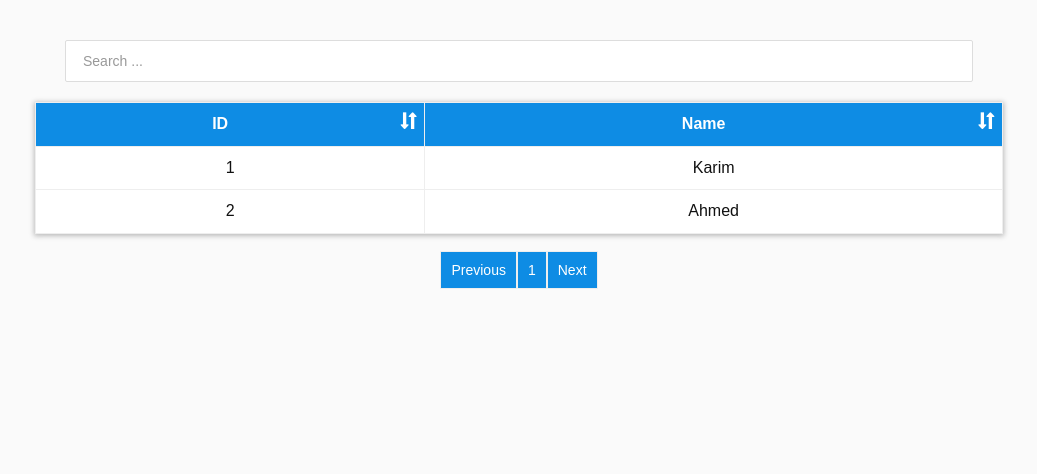
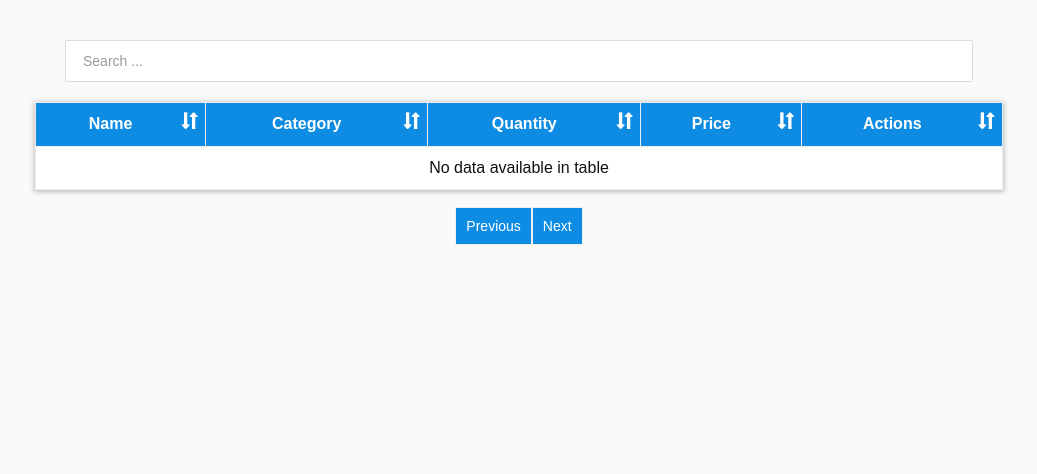
Before and after one commit to karimkhamiss/botme, a Symfony app: template symfony/templates/pages/products.html.twig in a window 1280 px wide. Shown: the part 129-603 px from the top of the page, without its empty margins (121-1158 px from the left). Run offline with Twig, Linux system fonts and the light colour scheme; the template is opened without the code that fills it, so the values that code supplies are empty; some libraries are stand-ins or nearby versions.

Commit message:
add , delete product exept photo

```diff
--- /dev/null
+++ b/symfony/public/ajax/products.js
@@ -0,0 +1,82 @@
+$(function () {
+    $('#add-product').submit(function (e) {
+        alert("submitted")
+        var button = $('#add-product button[type="submit"]');
+        button_waiting(button);
+        e.preventDefault();
+        $.ajax({
+            url : '/products/add',
+            type: 'POST',
+            data: $('#add-product').serialize(),
+            success: function (data) {
+                 alert(data);
+                $("#add-product label.alert").fadeOut();
+                button_done(button);
+                if(data == 1)
+                {
+                    PrintOnSelector('#add-product>div.alert', "Added Successfully");
+                    $("#add-product>div.alert").removeClass("alert-danger").addClass("alert-success").fadeIn(function () {
+                        $(this).delay(1000).fadeOut(function () {
+                            location.reload();
+                        });
+                    });
+                }
+                else {
+                    PrintOnSelector('#add-product>div.alert', "Unexpected Error Come , Please Try Again");
+                    $("#add-product>div.alert").removeClass("alert-success").addClass("alert-danger").fadeIn(function () {
+                        $(this).delay(1000).fadeOut(function () {
+                            location.reload();
+                        });
+                    });
+                }
+            },
+            error:function(data){
+                tellme(data);
+                reload(data);
+            }
+        });
+    });
+    $(".delete-product").click(function(){
+        var ProductID = $(this).attr("data-id");
+        alert(ProductID);
+        $("#delete-product input[name='id']").val(ProductID);
+    })
+    $("#delete-product").submit(function(e){
+        var button = $('#delete-product button');
+        button_waiting(button);
+        e.preventDefault();
+        $.ajax({
+            url:"/products/delete",
+            type:"POST",
+            data:$("#delete-product").serialize(),
+            success:function(data){
+                // alert(data);
+                button_done(button);
+                $("#delete-product label.alert").fadeOut();
+                if(data == 1)
+                {
+                    PrintOnSelector('#delete-product>div.alert', "Deleted Successfully");
+                    $("#delete-product>div.alert").removeClass("alert-danger").addClass("alert-success").fadeIn(function () {
+                        $(this).delay(1000).fadeOut(function () {
+                            location.reload();
+                        });
+                    });
+                }
+                else {
+                    PrintOnSelector('#delete-product>div.alert', "Unexpected Error Come , Please Try Again");
+                    $("#delete-product>div.alert").removeClass("alert-success").addClass("alert-danger").fadeIn(function () {
+                        $(this).delay(1000).fadeOut(function () {
+                            location.reload();
+                        });
+                    });
+                }
+
+
+            },
+            error:function(data){
+                reload(data);
+            }
+        });
+    })
+
+});
--- a/symfony/templates/includes/forms/products/add.html.twig
+++ b/symfony/templates/includes/forms/products/add.html.twig
@@ -20,6 +20,9 @@
             <div class="col-xs-12">
                 <select name="category_id">
                     <option selected disabled value="">Category</option>
+                    {% for category in categories %}
+                        <option value="{{ category.id }}">{{ category.name }}</option>
+                    {% endfor %}
                 </select>
                 <label id="product-quantity"></label>
             </div>
--- a/symfony/templates/pages/products.html.twig
+++ b/symfony/templates/pages/products.html.twig
@@ -18,27 +18,25 @@
         <table id="List-table" class="list-view text-center">
             <thead> <!-- main row -->
             <tr>
-                <th>ID</th>
                 <th>Name</th>
+                <th>Category</th>
+                <th>Quantity</th>
+                <th>Price</th>
+                <th>Actions</th>
             </tr>
             </thead> <!-- main row -->
             <tbody>
-            <tr>
-                <td>
-                    1
-                </td>
-                <td>
-                    Karim
-                </td>
-            </tr>
-            <tr>
-                <td>
-                    2
-                </td>
-                <td>
-                    Ahmed
-                </td>
-            </tr>
+            {% for product in products %}
+                <tr>
+                    <td>{{ product.name }}</td>
+                    <td>{{ (product.category.name) }}</td>
+                    <td>{{ (product.quantity) }}</td>
+                    <td>{{ (product.price) }}</td>
+                    <td>
+                        <i class="fa fa-times white delete-product" data-id="{{ product.id }}" data-popup="delete-product"></i>
+                    </td>
+                </tr>
+            {% endfor %}
             </tbody>
         </table>
         <div class="text-center">
@@ -50,5 +48,5 @@
 {% endblock %}
 
 {% block dashboard_scripts %}
-
+    <script src="ajax/products.js"></script>
 {% endblock %}
```
Also changed, not shown: symfony/config/routes.yaml (+9 -0 lines), symfony/src/Controller/ProductController.php (added, +35 -0 lines), symfony/src/Controller/RouteController.php (+6 -1 lines).
